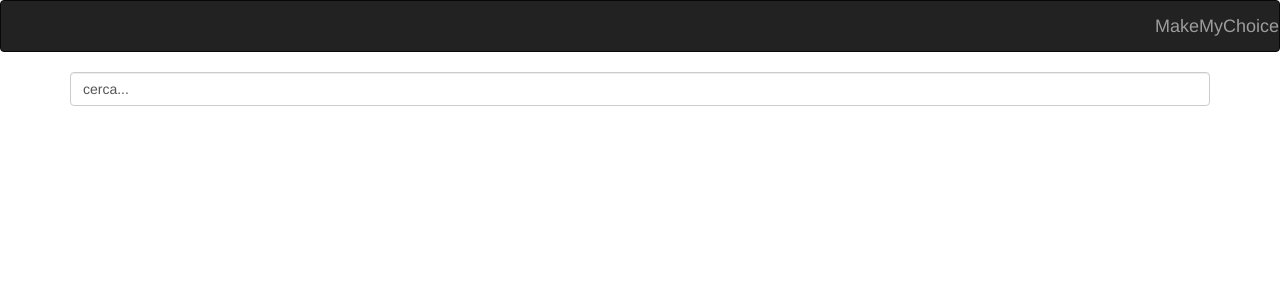
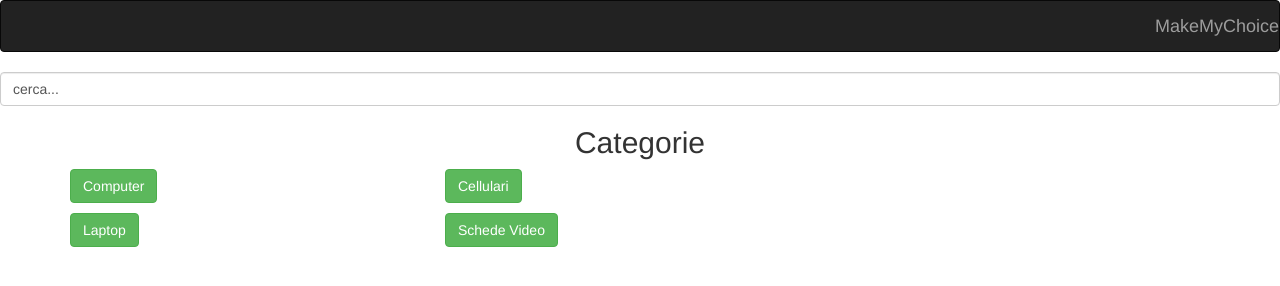
Before and after one commit to PugliaSOS/MakeMyChoice-frontend, a website: page index.html in a window 1280 px wide. Drawn offline with nearby package versions, Linux system fonts and the light colour scheme.

Commit message:
Add categories

```diff
--- a/index.html
+++ b/index.html
@@ -14,12 +14,28 @@
           <a class="navbar-brand" href="#">MakeMyChoice</a>
       </div>
     </nav>
-    <div class="container">
+    <div class="">
       <form>
-        <div class="form-group">
-          <input class="form-control" type="search" value="cerca...">
-        </div>
+        <input class="form-control" type="search" value="cerca...">
       </form>
     </div>
+
+    <div class="container">
+      <h2 align="center">Categorie</h2>
+      <div class="row">
+        <div class="col-xs-4">
+            <p><button type="button" class="btn btn-success">Computer</button></p>
+        </div>
+        <div class="col-xs-4-offset-2">
+            <p><button type="button" class="btn btn-success">Cellulari</button></p>
+        </div>
+        <div class="col-xs-4">
+            <p><button type="button" class="btn btn-success">Laptop</button></p>
+        </div>
+        <div class="col-xs-4-offset-2">
+            <p><button type="button" class="btn btn-success">Schede Video</button></p>
+        </div>
+      </div>
+     </div>
   </body>
 </html>
```
